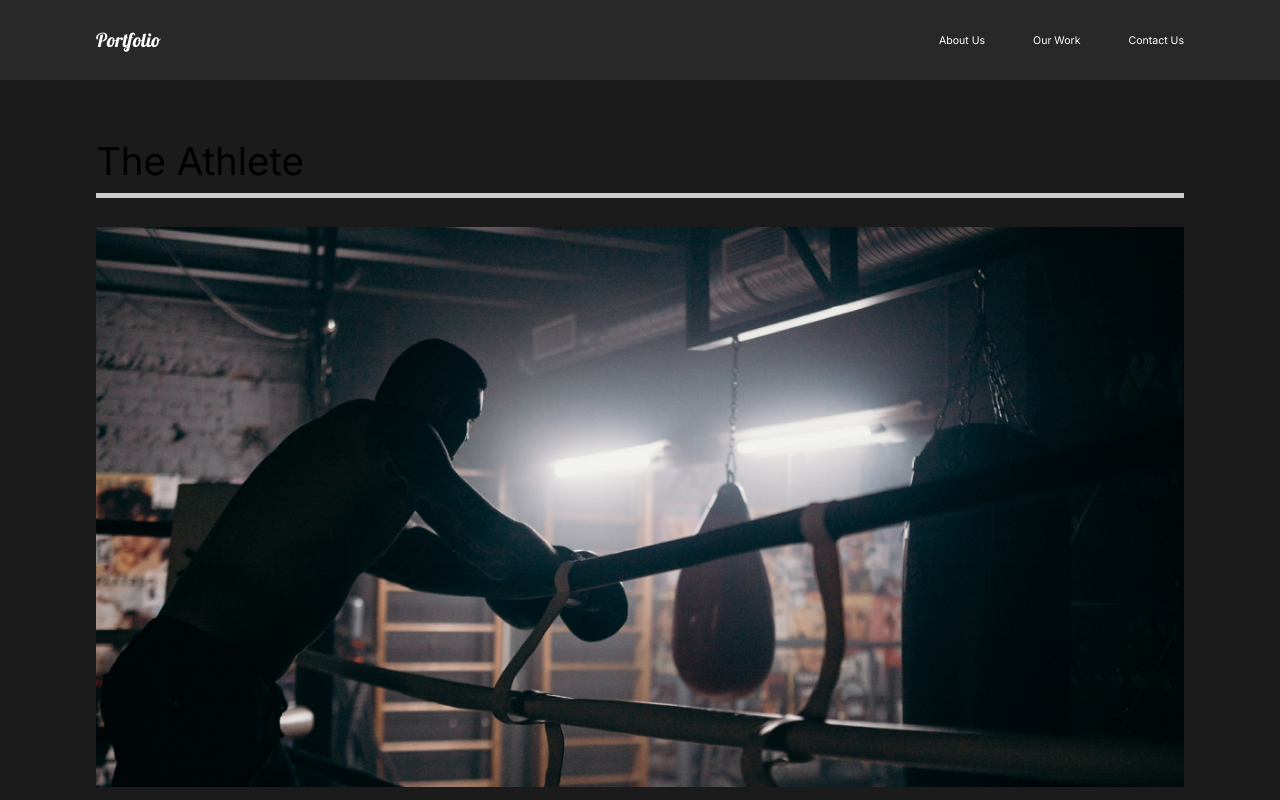
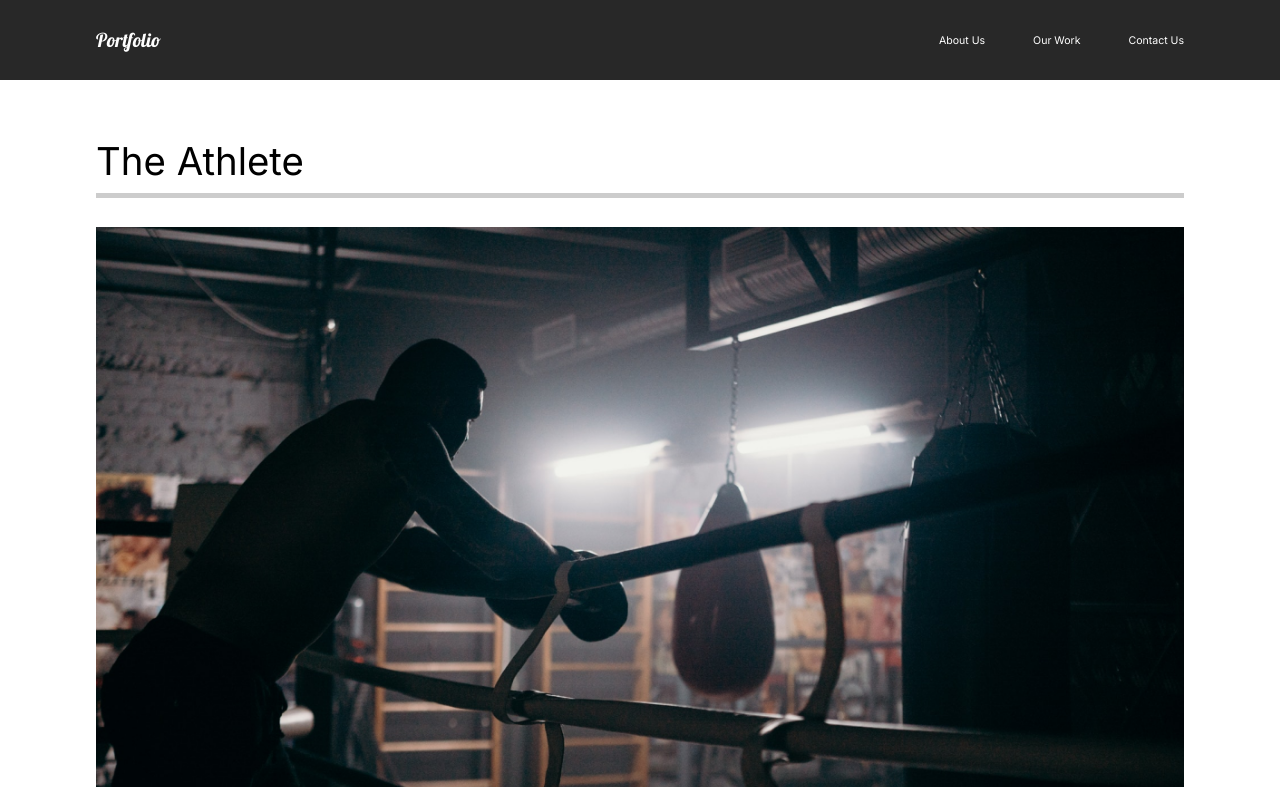
Before and after one commit to M07MD/Portfolio, a React (Create React App) app: page /work in a window 1280 px wide. Shown: the top 800 px of the page. Built offline with nearby package versions, Linux system fonts and the light colour scheme.

Commit message:
Page Transition

```diff
--- a/src/App.js
+++ b/src/App.js
@@ -5,7 +5,10 @@
 import Nav from "./components/Nav";
 
 // Router
-import { Switch, Route } from "react-router-dom";
+import { Switch, Route, useLocation } from "react-router-dom";
+
+// Animation
+import { AnimatePresence } from "framer-motion";
 
 // import pages
 const { default: AboutUs } = require("./pages/AboutUs");
@@ -14,12 +17,15 @@
 const { default: ProjectDetail } = require("./pages/ProjectDetail");
 
 function App() {
+  const location = useLocation();
+
   return (
     <div className="App">
       <GlobalStyle />
       <Nav />
 
-      <Switch>
+      <AnimatePresence exitBeforeEnter>
+        <Switch location={location} key={location.pathname}>
           <Route path="/" exact>
             <AboutUs />
           </Route>
@@ -36,6 +42,7 @@
             <ContactUs />
           </Route>
         </Switch>
+      </AnimatePresence>
     </div>
   );
 }
--- /dev/null
+++ b/src/animation.js
@@ -0,0 +1,20 @@
+export const pageAnim = {
+  hidden: {
+    opacity: 0,
+    y: 300,
+  },
+  show: {
+    opacity: 1,
+    y: 0,
+    transition: {
+      duration: 1,
+    },
+  },
+  exit: {
+    opacity: 0,
+    y: 300,
+    transition: {
+      duration: 1,
+    },
+  },
+};
--- a/src/pages/AboutUs.jsx
+++ b/src/pages/AboutUs.jsx
@@ -3,13 +3,17 @@
 import FaqSection from "../components/FaqSection";
 import ServicesSection from "../components/ServicesSection";
 
+// Animation
+import { motion } from "framer-motion";
+import { pageAnim } from "../animation";
+
 const AboutUs = () => {
   return (
-    <>
+    <motion.div variants={pageAnim} initial="hidden" animate="show" exit="exit">
       <AboutSection />;
       <ServicesSection />
       <FaqSection />
-    </>
+    </motion.div>
   );
 };
 
--- a/src/pages/OurWork.jsx
+++ b/src/pages/OurWork.jsx
@@ -8,9 +8,18 @@
 import theracer from "../img/theracer-small.png";
 import goodtimes from "../img/goodtimes-small.png";
 
+// Animation
+import { motion } from "framer-motion";
+import { pageAnim } from "../animation";
+
 const OurWork = () => {
   return (
-    <Work>
+    <Work
+      variants={pageAnim}
+      initial="hidden"
+      animate="show"
+      exit="exit"
+      style={{ background: "#fff" }}>
       <Project>
         <h2>The Athlete</h2>
         <div className="line"></div>
@@ -38,7 +47,7 @@
   );
 };
 
-const Work = styled.div`
+const Work = styled(motion.div)`
   min-height: 100vh;
   overflow: hidden;
   padding: 5rem 10rem;
--- a/src/pages/ProjectDetail.jsx
+++ b/src/pages/ProjectDetail.jsx
@@ -2,6 +2,10 @@
 import styled from "styled-components";
 import { useHistory } from "react-router-dom";
 import { ProjectState } from "../projectState";
+
+// Animation
+import { motion } from "framer-motion";
+import { pageAnim } from "../animation";
 
 const ProjectDetail = () => {
   const history = useHistory();
@@ -20,7 +24,11 @@
   return (
     <>
       {project && (
-        <Details>
+        <Details
+          variants={pageAnim}
+          initial="hidden"
+          animate="show"
+          exit="exit">
           <HeadLine>
             <h2>{project.title}</h2>
             <img src={project.mainImg} alt={project.mainImg} />
@@ -43,7 +51,7 @@
   );
 };
 
-const Details = styled.div`
+const Details = styled(motion.div)`
   color: #fff;
 `;
 
```
Also changed, not shown: 1 other file (tests, documents, lock files or other folders). Lines whose indentation alone changed are shown as unchanged.
